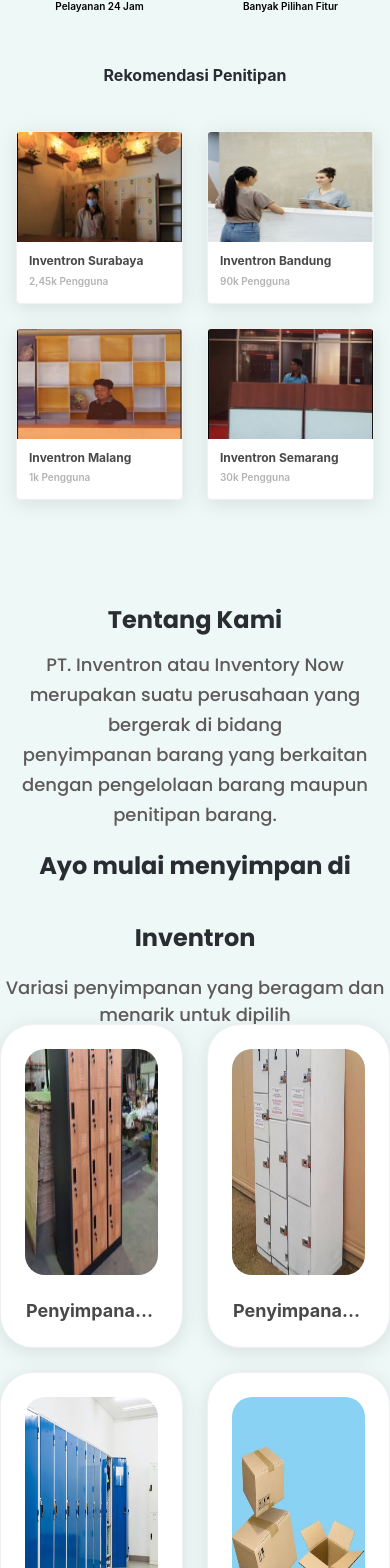
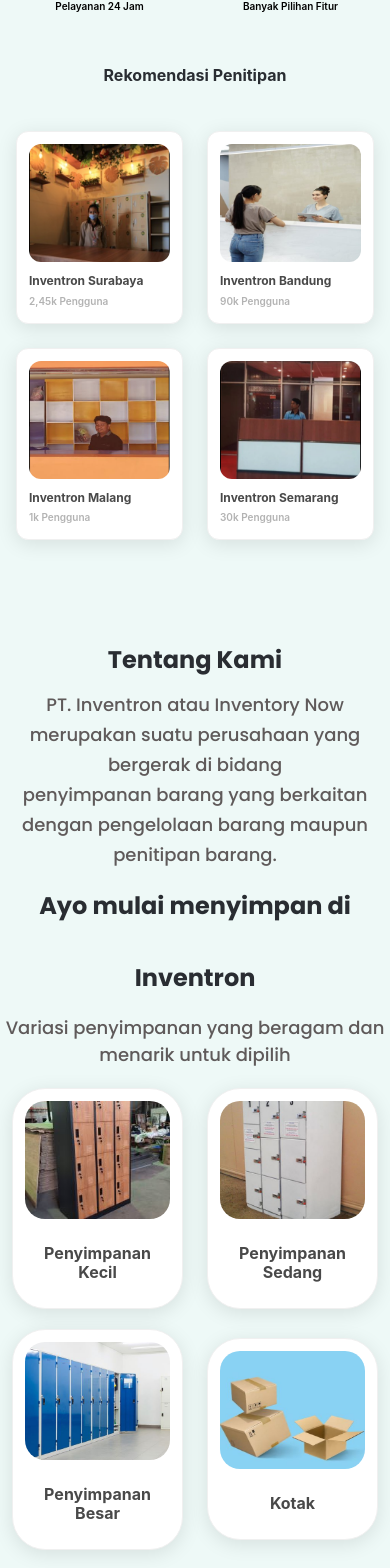
Before and after one commit to Project-Capstone-Group-16/React_Kelompok-16, a React (Vite) app: page / in a window 390 px wide. Shown: the part 2076-3644 px from the top of the page. Built offline with nearby package versions, Linux system fonts and the light colour scheme.

Commit message:
Resolved merge conflict

```diff
--- a/src/pages/landingPage/ekplorasi/penitipan/styles.module.css
+++ b/src/pages/landingPage/ekplorasi/penitipan/styles.module.css
@@ -25,11 +25,11 @@
 
 .penitipan__cover__image {
   width: 100%;
-  height: 200px;
+  height: 250px;
   border-radius: 0;
 }
 
-.penitipan__cover__image > img {
+.penitipan__cover__image>img {
   width: 100%;
   height: 100%;
   object-fit: cover;
@@ -40,22 +40,28 @@
   padding: 12px;
 }
 
-.penitipan__card__space > .space__title {
+.penitipan__card__space>.space__title {
   font-size: 12px;
   font-weight: 700;
   color: #494949;
   margin-bottom: 0;
 }
 
-.penitipan__card__space > .space__subtitle {
+.penitipan__card__space>.space__subtitle {
   font-size: 10px;
   font-weight: 600;
   color: #b3b3b3;
 }
 
 @media (max-width: 480px) {
+  .penitipan__card {
+    border-radius: 12px;
+  }
+
   .penitipan__cover__image {
-    height: 110px;
+    height: 130px;
+    padding: 12px 12px 0 12px;
+    border-radius: 12px;
   }
 }
 
@@ -75,23 +81,29 @@
   .container__penitipan {
     padding: 0;
   }
+
   .penitipan__outer__title {
     font-size: 24px !important;
   }
+
   .penitipan__card {
     border-radius: 33px;
   }
+
   .penitipan__cover__image {
     border-radius: 33px;
     padding: 24px 24px 0 24px;
   }
+
   .penitipan__card__space {
     padding: 24px;
   }
-  .penitipan__card__space > .space__title {
+
+  .penitipan__card__space>.space__title {
     font-size: 18px;
   }
-  .penitipan__card__space > .space__subtitle {
+
+  .penitipan__card__space>.space__subtitle {
     font-size: 12px;
   }
 }
--- a/src/pages/landingPage/tentangKami/index.jsx
+++ b/src/pages/landingPage/tentangKami/index.jsx
@@ -13,7 +13,7 @@
       </p>
       <div className={styles['inventron']}>Ayo mulai menyimpan di Inventron</div>
       <p className={styles['p-variasi']}>Variasi penyimpanan yang beragam dan menarik untuk dipilih</p>
-      <Row gutter={[24, 24]} align="middle">
+      <Row gutter={[24, 24]} align="middle" className={styles['row-container']}>
         {inventron.map((item, idx) => (
           <Col xs={12} md={8} lg={6} key={idx}>
             <Card className={styles['first-card']} bodyStyle={{ padding: 0 }}>
--- a/src/pages/landingPage/tentangKami/styles.module.css
+++ b/src/pages/landingPage/tentangKami/styles.module.css
@@ -61,8 +61,24 @@
 }
 
 .container-label>.label {
-  font-size: 18px;
+  font-size: 16px;
   font-weight: 700;
   color: #494949;
   margin-bottom: 0;
+  text-align: center;
+  white-space: pre-wrap;
+
 }
+
+@media (max-width: 480px) {
+  .row-container {
+    row-gap: 20px !important;
+    margin: 24px 0 !important;
+  }
+
+  .cover-image {
+    height: 130px;
+    padding: 12px 12px 0 12px;
+    border-radius: 12px;
+  }
+}
```
